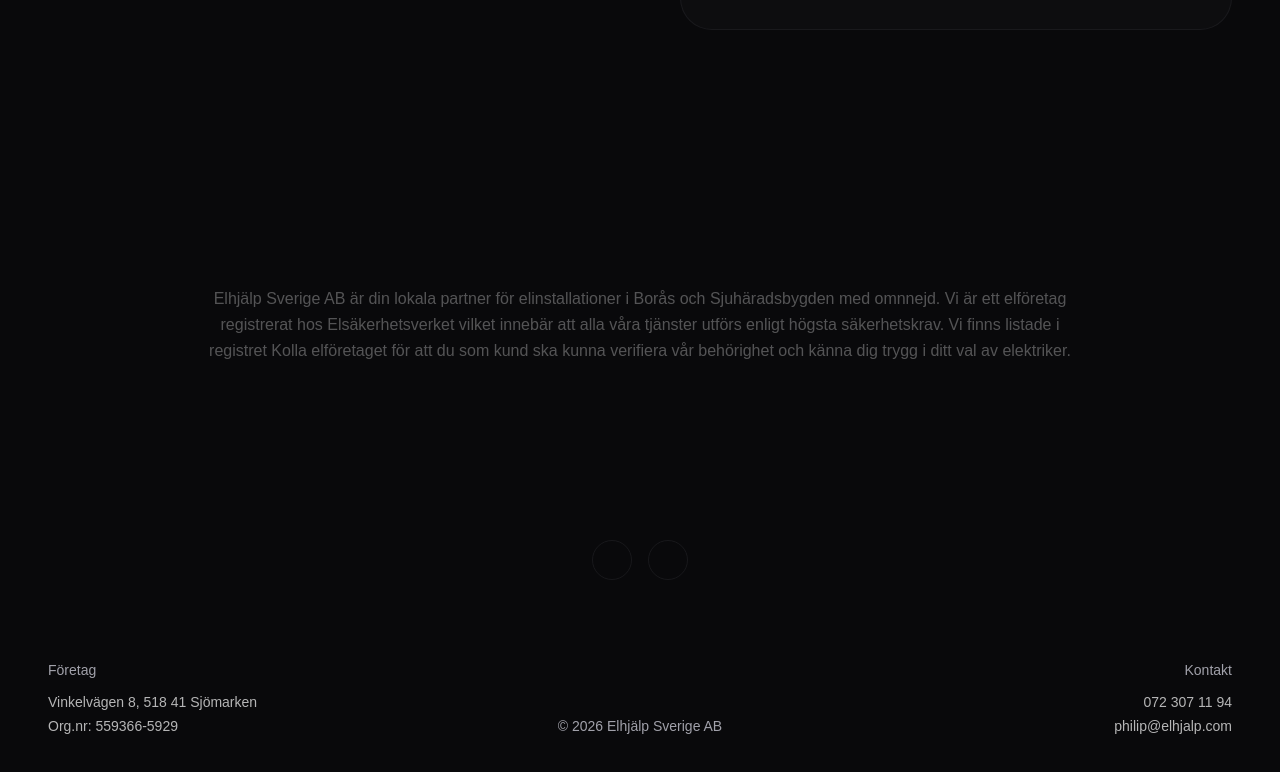
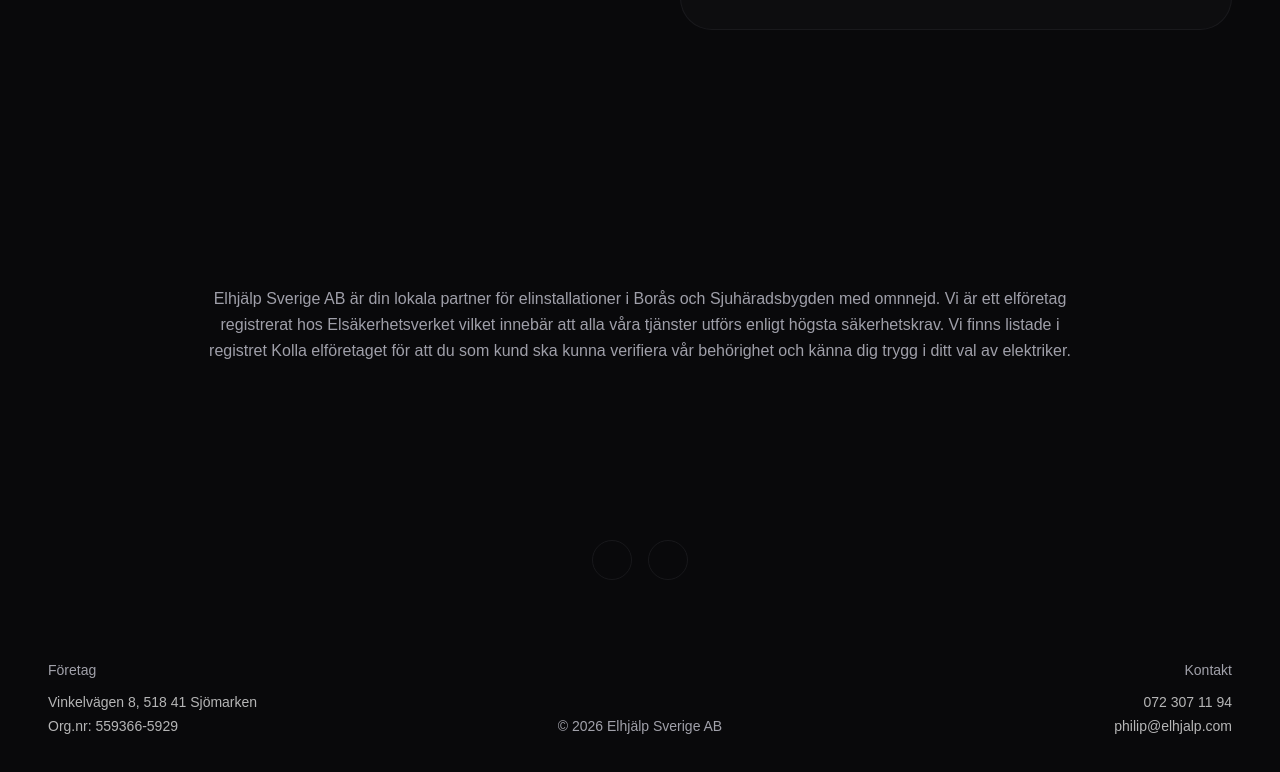
Before and after one commit to eliasbengtsson00/elhjalp, a Next.js app: page / in a window 1280 px wide. Shown: the part 3289-4061 px from the top of the page. Built offline with nearby package versions, Linux system fonts and the light colour scheme; no server answers; some icons are missing; a web font is replaced by a local one.

Commit message:
accessibility #6

```diff
--- a/src/components/sections/SeoText.js
+++ b/src/components/sections/SeoText.js
@@ -1,9 +1,9 @@
 export default function SeoText() {
   return (
-    <section className="my-24 md:my-32 opacity-30 hover:opacity-100 transition-opacity duration-200">
+    <section className="my-24 md:my-32">
       <div className="max-w-7xl mx-auto px-6 md:px-12">
         <div className="mx-auto max-w-4xl text-center">
-          <p className="text-base text-dim-text font-light leading-relaxed">
+          <p className="text-zinc-400 font-light leading-relaxed hover:text-white transition-colors duration-200">
             Elhjälp Sverige AB är din lokala partner för elinstallationer i Borås och Sjuhäradsbygden med omnnejd.
             Vi är ett elföretag registrerat hos Elsäkerhetsverket vilket innebär att alla våra
             tjänster utförs enligt högsta säkerhetskrav.
```
